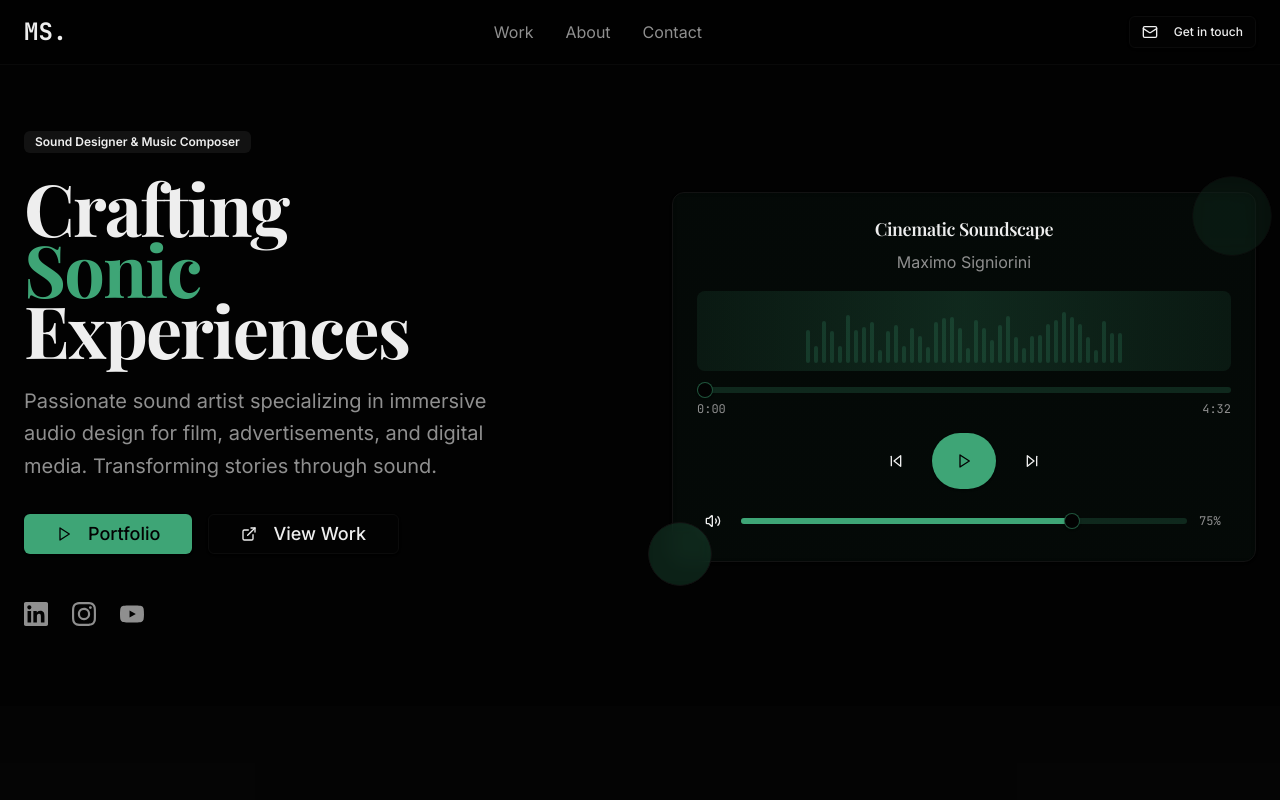
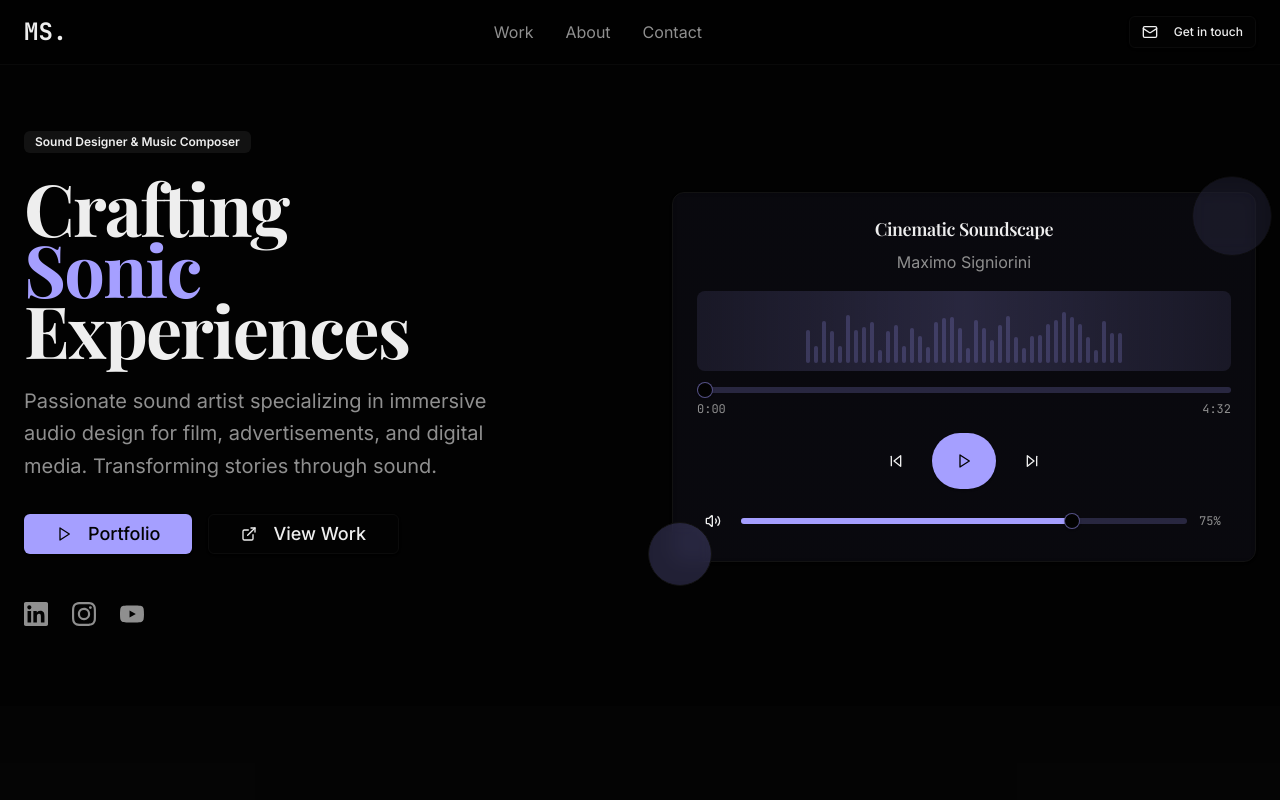
Before and after one commit to maximosigniorini/personal-website, a Next.js app: page / in a window 1280 px wide. Shown: the top 800 px of the page. Built offline with nearby package versions, Linux system fonts and the light colour scheme; a web font is replaced by a local one.

Commit message:
Changing color palette

```diff
--- a/app/globals.css
+++ b/app/globals.css
@@ -1,7 +1,3 @@
-@tailwind base;
-@tailwind components;
-@tailwind utilities;
-
 @import "tailwindcss";
 @import "tw-animate-css";
 
@@ -14,33 +10,35 @@
   --card-foreground: oklch(0.25 0 0);
   --popover: oklch(0.98 0 0);
   --popover-foreground: oklch(0.25 0 0);
-  --primary: oklch(0.45 0.15 160);
+  /* Updated primary colors to violet/purple scheme */
+  --primary: oklch(0.55 0.18 285);
   --primary-foreground: oklch(0.98 0 0);
-  --secondary: oklch(0.55 0.12 160);
+  --secondary: oklch(0.65 0.15 285);
   --secondary-foreground: oklch(0.98 0 0);
   --muted: oklch(0.94 0 0);
   --muted-foreground: oklch(0.45 0 0);
-  --accent: oklch(0.55 0.12 160);
+  --accent: oklch(0.65 0.15 285);
   --accent-foreground: oklch(0.98 0 0);
   --destructive: oklch(0.577 0.245 27.325);
   --destructive-foreground: oklch(0.98 0 0);
   --border: oklch(0.88 0 0);
   --input: oklch(0.94 0 0);
-  --ring: oklch(0.45 0.15 160 / 0.3);
-  --chart-1: oklch(0.45 0.15 160);
-  --chart-2: oklch(0.55 0.12 160);
-  --chart-3: oklch(0.65 0.1 160);
-  --chart-4: oklch(0.75 0.08 160);
-  --chart-5: oklch(0.85 0.06 160);
+  --ring: oklch(0.55 0.18 285 / 0.3);
+  /* Updated chart colors to violet gradient */
+  --chart-1: oklch(0.55 0.18 285);
+  --chart-2: oklch(0.65 0.15 285);
+  --chart-3: oklch(0.75 0.12 285);
+  --chart-4: oklch(0.45 0.2 285);
+  --chart-5: oklch(0.35 0.22 285);
   --radius: 0.5rem;
   --sidebar: oklch(0.98 0 0);
   --sidebar-foreground: oklch(0.25 0 0);
-  --sidebar-primary: oklch(0.45 0.15 160);
+  --sidebar-primary: oklch(0.55 0.18 285);
   --sidebar-primary-foreground: oklch(0.98 0 0);
-  --sidebar-accent: oklch(0.55 0.12 160);
+  --sidebar-accent: oklch(0.65 0.15 285);
   --sidebar-accent-foreground: oklch(0.98 0 0);
   --sidebar-border: oklch(0.88 0 0);
-  --sidebar-ring: oklch(0.45 0.15 160 / 0.3);
+  --sidebar-ring: oklch(0.55 0.18 285 / 0.3);
 }
 
 .dark {
@@ -50,32 +48,34 @@
   --card-foreground: oklch(0.95 0 0);
   --popover: oklch(0.08 0 0);
   --popover-foreground: oklch(0.95 0 0);
-  --primary: oklch(0.65 0.12 160);
+  /* Updated dark mode colors to violet scheme */
+  --primary: oklch(0.75 0.15 285);
   --primary-foreground: oklch(0.08 0 0);
   --secondary: oklch(0.18 0 0);
   --secondary-foreground: oklch(0.95 0 0);
   --muted: oklch(0.15 0 0);
   --muted-foreground: oklch(0.65 0 0);
-  --accent: oklch(0.65 0.12 160);
+  --accent: oklch(0.75 0.15 285);
   --accent-foreground: oklch(0.08 0 0);
   --destructive: oklch(0.577 0.245 27.325);
   --destructive-foreground: oklch(0.95 0 0);
   --border: oklch(0.18 0 0);
   --input: oklch(0.15 0 0);
-  --ring: oklch(0.65 0.12 160 / 0.3);
-  --chart-1: oklch(0.65 0.12 160);
-  --chart-2: oklch(0.75 0.1 160);
-  --chart-3: oklch(0.85 0.08 160);
-  --chart-4: oklch(0.55 0.14 160);
-  --chart-5: oklch(0.45 0.16 160);
+  --ring: oklch(0.75 0.15 285 / 0.3);
+  /* Updated dark mode chart colors */
+  --chart-1: oklch(0.75 0.15 285);
+  --chart-2: oklch(0.85 0.12 285);
+  --chart-3: oklch(0.65 0.18 285);
+  --chart-4: oklch(0.55 0.2 285);
+  --chart-5: oklch(0.45 0.22 285);
   --sidebar: oklch(0.08 0 0);
   --sidebar-foreground: oklch(0.95 0 0);
-  --sidebar-primary: oklch(0.65 0.12 160);
+  --sidebar-primary: oklch(0.75 0.15 285);
   --sidebar-primary-foreground: oklch(0.08 0 0);
   --sidebar-accent: oklch(0.18 0 0);
   --sidebar-accent-foreground: oklch(0.95 0 0);
   --sidebar-border: oklch(0.18 0 0);
-  --sidebar-ring: oklch(0.65 0.12 160 / 0.3);
+  --sidebar-ring: oklch(0.75 0.15 285 / 0.3);
 }
 
 @theme inline {
```
